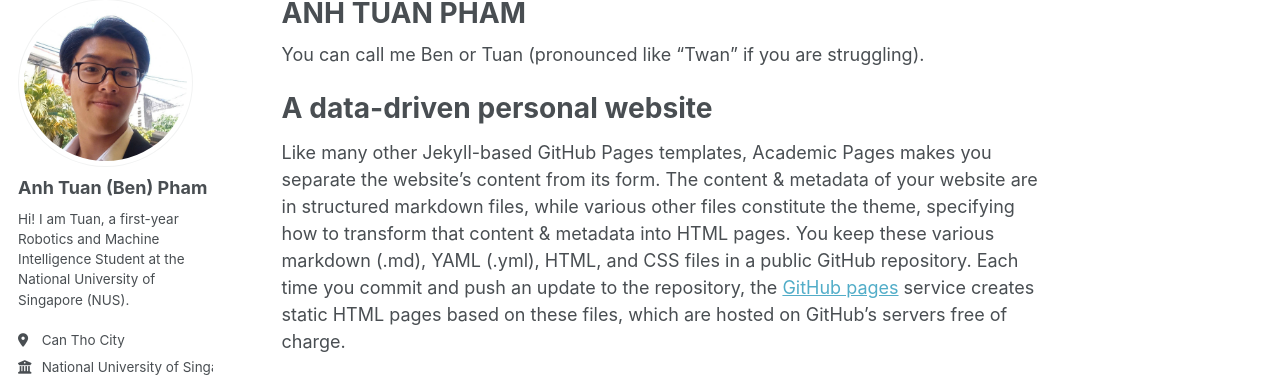
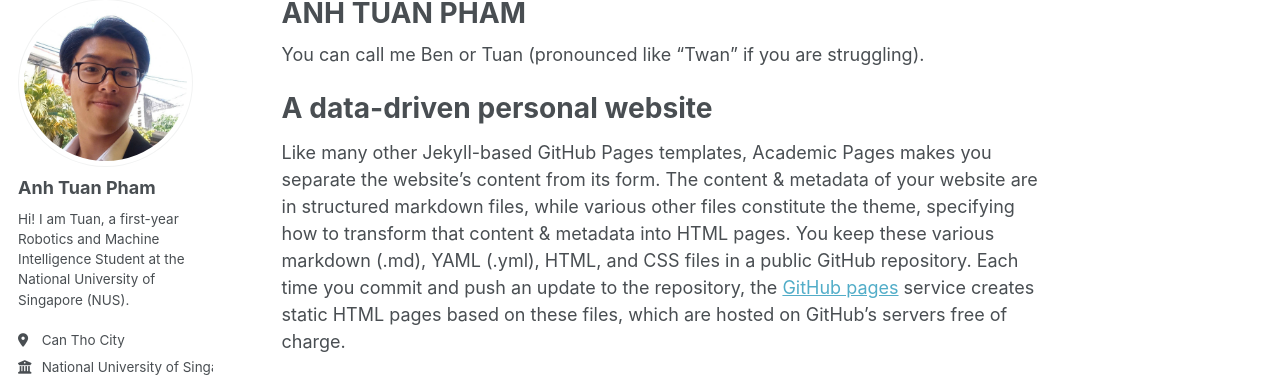
Before and after one commit to patuan07/patuan07.github.io, a Jekyll site: the page built from _pages/about.md, in a window 1280 px wide. Shown: the part 100-477 px from the top of the page. Built offline with Jekyll 4.4.1, drawn with Linux system fonts in a browser that asks for light colours.

Commit message:
Update _config.yml

```diff
--- a/_config.yml
+++ b/_config.yml
@@ -23,7 +23,7 @@ repository               : "patuan07/patuan07.github.io"
 author:
   # Biographic information
   avatar           : "profile.png"
-  name             : "Anh Tuan (Ben) Pham"
+  name             : "Anh Tuan Pham"
   pronouns         : # example: "she/her"
   bio              : "Hi! I am Tuan, a first-year Robotics and Machine Intelligence Student at the National University of Singapore (NUS)."
   location         : "Can Tho City"
```
